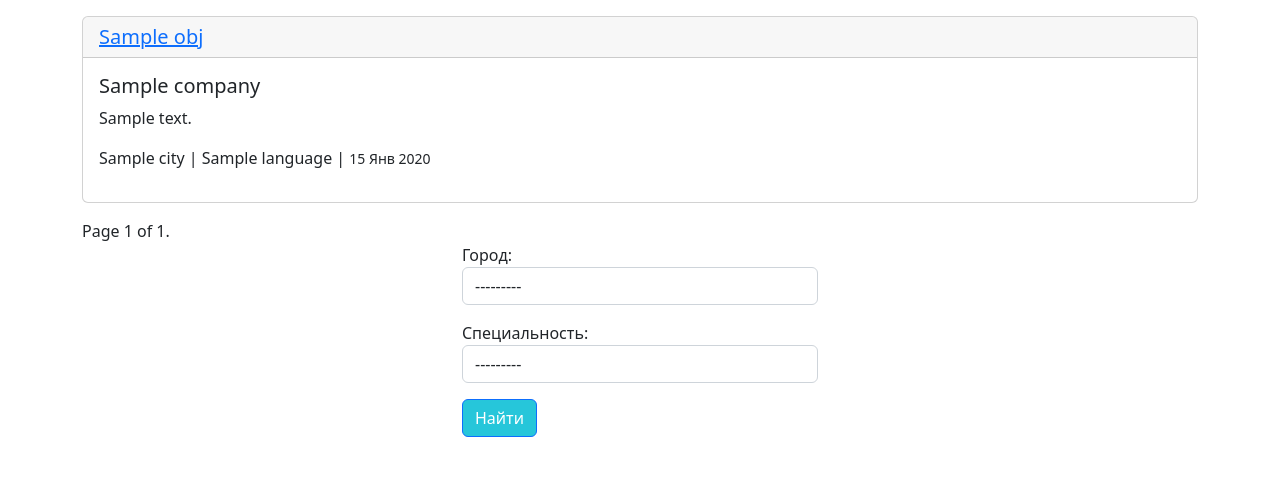
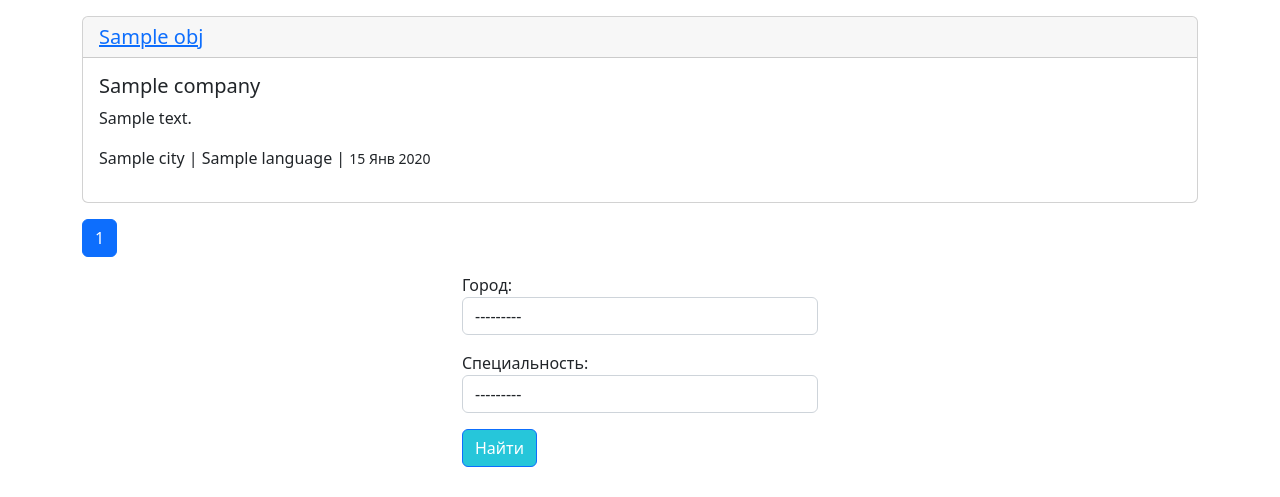
Before and after one commit to luta-wolf/scraping_service, a Django app: template src/scraping/templates/scraping/list.html in a window 1280 px wide. Shown: the part 56-553 px from the top of the page. Run offline with Django 4.2, Linux system fonts and the light colour scheme; data comes from the database, SQL or seed files in the repository; tables that the repository leaves empty hold one stand-in row (values such as "Sample post"); the template is opened without the code that fills it: values that come from a table or form of the project are taken from there, most other values are stand-ins (such as "Sample title", 1, 10 or a date in 2020).

Commit message:
part6 003

```diff
--- a/src/scraping/templates/scraping/list.html
+++ b/src/scraping/templates/scraping/list.html
@@ -21,11 +21,35 @@
 {% if object_list %}
 	<div class="row">
 		<div class="col">
-			<div class="pagination">
+			<nav aria-label="Page navigation example">
+				<ul class="pagination">
+					{% if object_list.has_previous %}
+					<li class="page-item">
+						<a class="page-link" href="?city={{city}}&language={{language}}&page={{ object_list.previous_page_number }}" aria-label="Previous">
+								<span aria-hidden="true">&laquo;</span>
+						</a>
+					</li>
+					{% endif %}
+					{% for page in object_list.paginator.page_range %}
+						<li class="page-item {% if page == object_list.number %} active
+						{% endif %} ">
+							<a class="page-link" href="?city={{city}}&language={{language}}&page={{page}}">{{page}}</a>
+						</li>
+					{% endfor %}
+					{% if object_list.has_next %}
+						<li class="page-item">
+							<a class="page-link" href="?city={{city}}&language={{language}}&page={{ object_list.next_page_number }}" aria-label="Next">
+								<span aria-hidden="true">&raquo;</span>
+							</a>
+						</li>
+					{% endif %}
+				</ul>
+			</nav>
+			<!-- <div class="pagination">
 				<span class="step-links">
 					{% if object_list.has_previous %}
-						<a href="?page=1">&laquo; first</a>
-						<a href="?page={{ object_list.previous_page_number }}">previous</a>
+						<a href="?city={{city}}&language={{language}}&page=1">&laquo; first</a>
+						<a href="?city={{city}}&language={{language}}&page={{ object_list.previous_page_number }}">previous</a>
 					{% endif %}
 
 					<span class="current">
@@ -33,11 +57,11 @@
 					</span>
 
 					{% if object_list.has_next %}
-						<a href="?page={{ object_list.next_page_number }}">next</a>
-						<a href="?page={{ object_list.paginator.num_pages }}">last &raquo;</a>
+						<a href="?city={{city}}&language={{language}}&page={{ object_list.next_page_number }}">next</a>
+						<a href="?city={{city}}&language={{language}}&page={{ object_list.paginator.num_pages }}">last &raquo;</a>
 					{% endif %}
 				</span>
-			</div>
+			</div> -->
 		</div>
 	</div>
 {% endif %}
```
Also changed, not shown: src/scraping/views.py (+4 -3 lines), README.md.
